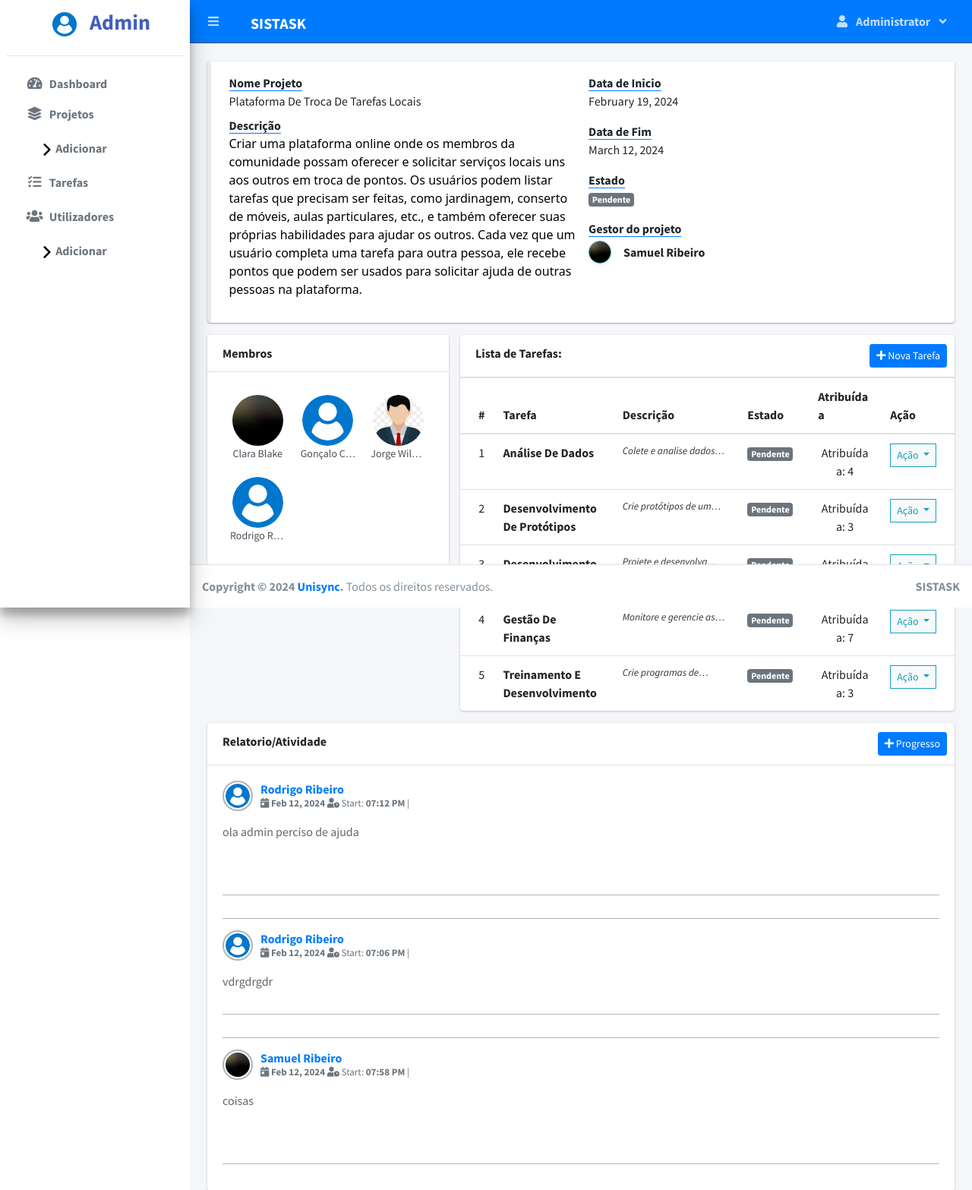
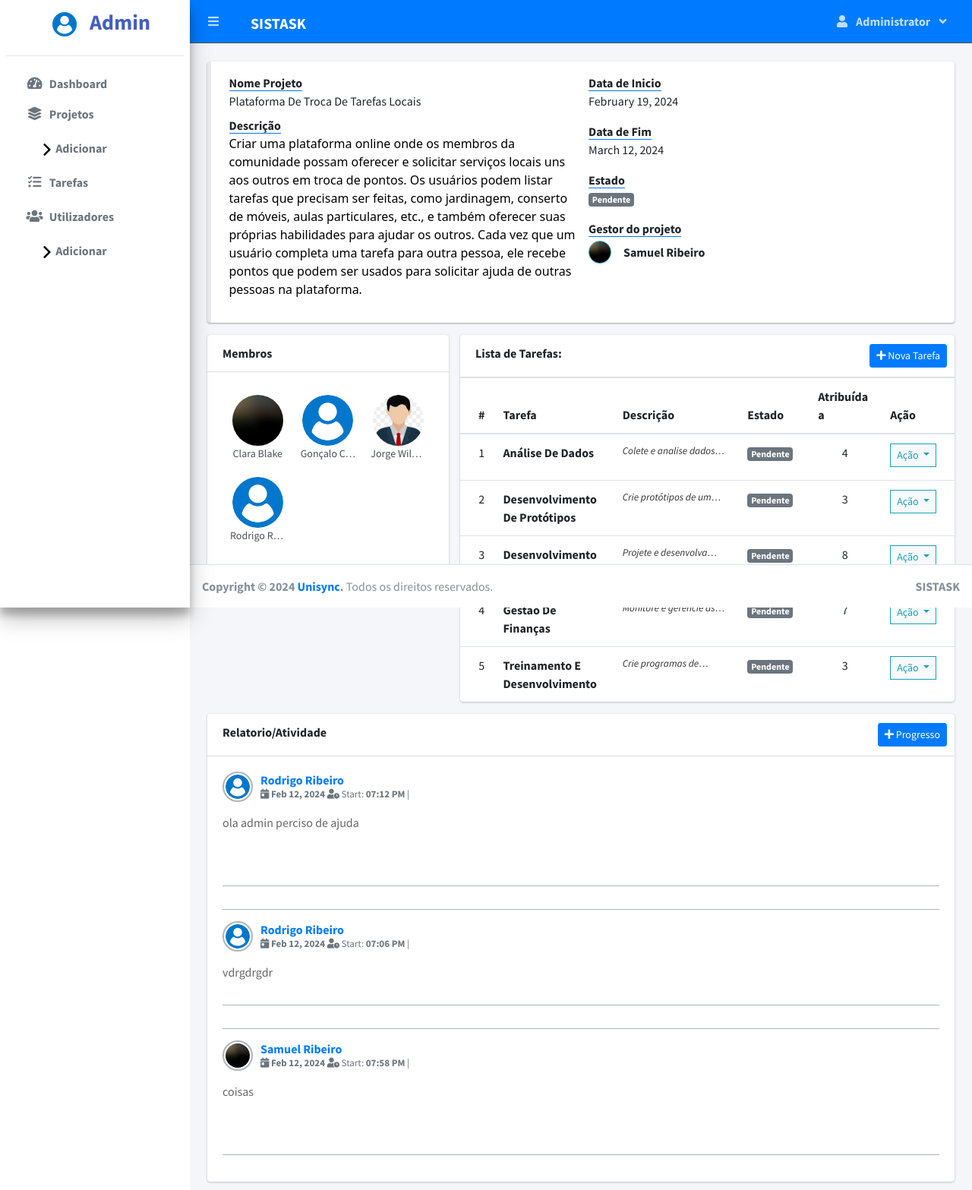
Before and after one commit to nogueira002/task_system, a PHP site: page /task_system/index.php?page=view_project&id=12 in a window 1280 px wide. Shown: the top 1567 px of the page at 76% size. Run offline with PHP 8.4, Linux system fonts and the light colour scheme; a user stored in the database is signed in; data comes from the database, SQL or seed files in the repository; some libraries are stand-ins or nearby versions.

Commit message:
Feat: manage_task.php alterado

```diff
--- a/manage_task.php
+++ b/manage_task.php
@@ -34,7 +34,8 @@ if(isset($_GET['id'])){
     		<select name="employee_id" id="employee_id" class="form-control form-control-sm">
         	<?php
         	include 'db_connect.php';
-        	// Verifica se há um ID de projeto na URL
+
+			// Verifica se há um ID de projeto na URL
         	if(isset($_GET['pid'])){
             	$project_id = $_GET['pid'];
             	// Consulta SQL para obter os IDs dos usuários associados ao projeto específico
@@ -66,7 +67,9 @@ if(isset($_GET['id'])){
 
         	// Fechar conexão com o banco de dados
         	$conn->close();
+
         	?>
+
     	</select>
 
 
--- a/view_project.php
+++ b/view_project.php
@@ -209,7 +209,7 @@ if (!empty($task_documents['name'])) {
                             	<td class="text-center">
                                 	<?php if(!empty($row['employee_id'])): ?>
                                 	    <!-- Mostra apenas se o campo employee_id não estiver vazio -->
-                                	    Atribuída a: <?php echo $row['employee_id']; ?>
+                                	    <?php echo $row['employee_id']; ?>
                                 	<?php else: ?>
                                 	    <!-- Se o campo employee_id estiver vazio -->
                                 	    Empregado não atribuído
```
